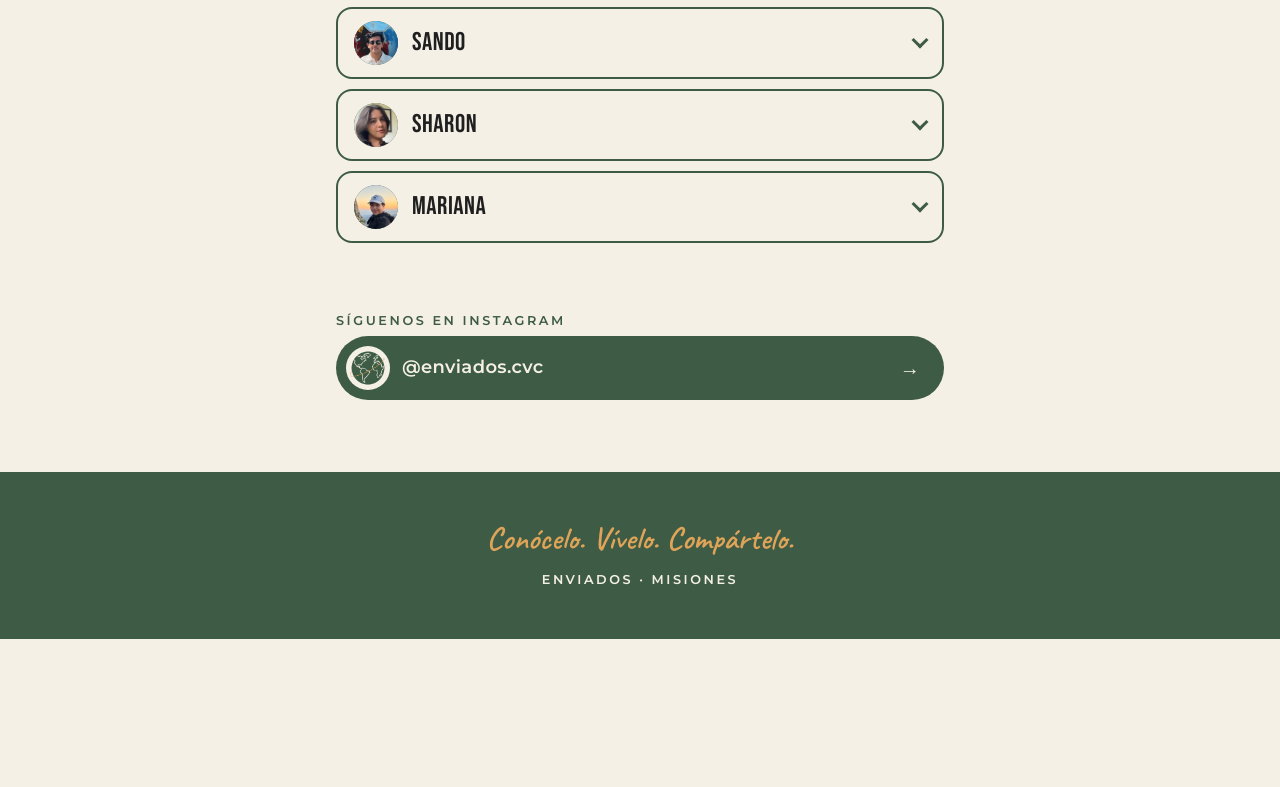
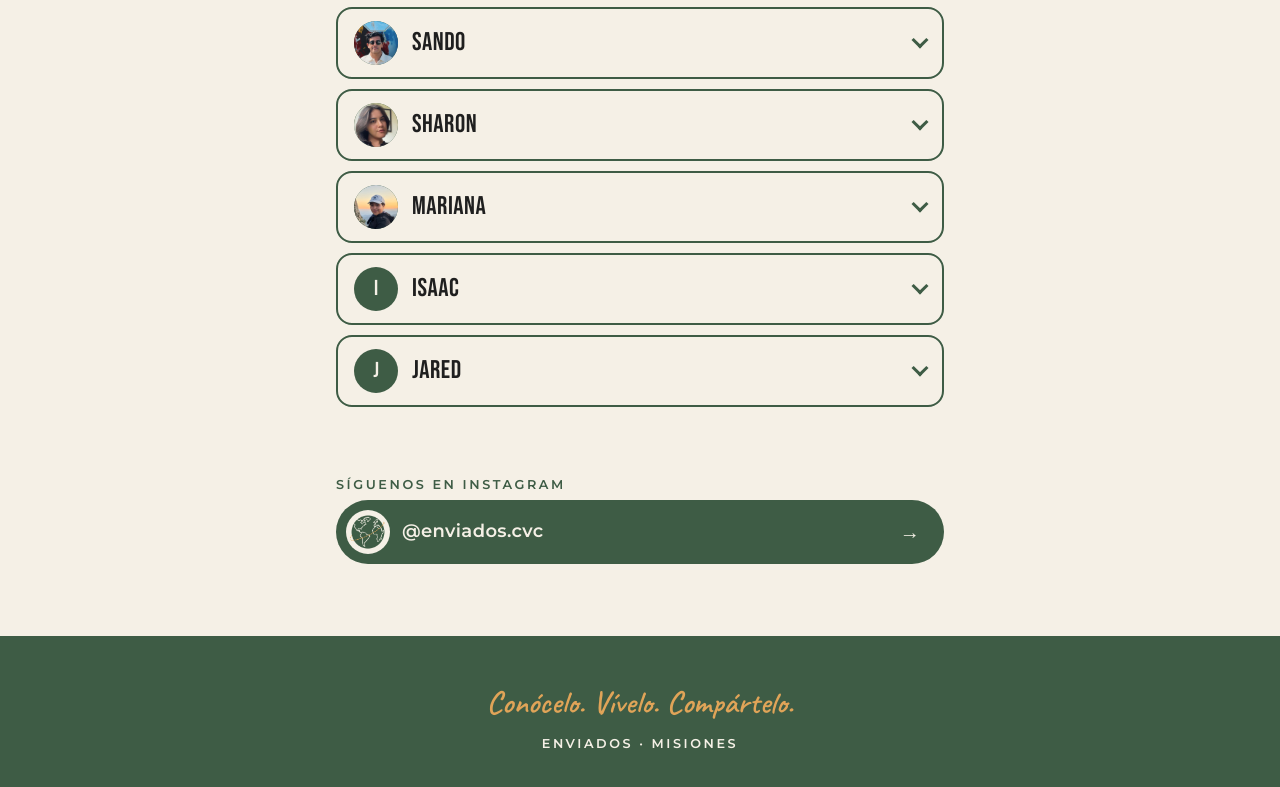
Before and after one commit to luzysalstudios-sketch/enviados-costarica, a plain HTML site: page index.html in a window 1280 px wide. Shown: the part 2580-3367 px from the top of the page. Before the commit the page ends 3219 px from the top, so only its background shows below. Drawn offline with Linux system fonts and the light colour scheme.

Commit message:
Integrantes: agrega a Isaac y Jared (sin foto ni descripción por ahora)
Co-Authored-By: Claude Opus 5.5 <noreply@anthropic.com>

```diff
--- a/index.html
+++ b/index.html
@@ -760,9 +760,10 @@
           "Pero con la ayuda de Dios y sometida a su voluntad, espero que Él use mi vida para ser testimonio y bendición para ellos."
         ]
       },
-      // Ocultos por ahora (no van). Para volver a mostrarlos, quita las dos barras:
-      // { nombre: "Isaac", descripcion: "", foto: "" },
-      // { nombre: "Jared", descripcion: "", foto: "" },
+      // Isaac y Jared: falta su foto y su descripción (ya tienen boleto pagado)
+      { nombre: "Isaac", descripcion: "Descripción", foto: "" },
+      { nombre: "Jared", descripcion: "Descripción", foto: "" },
+      // Oculto por ahora (no va). Para volver a mostrarlo, quita las dos barras:
       // { nombre: "Karlita", descripcion: "", foto: "" }
     ];
 
```
